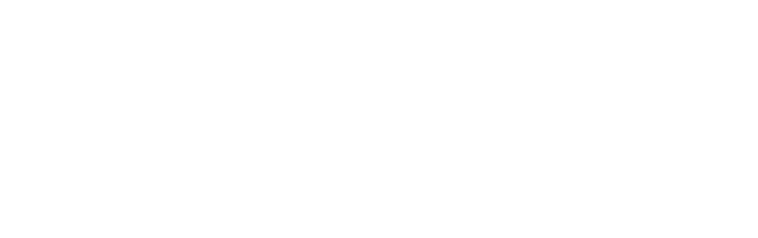
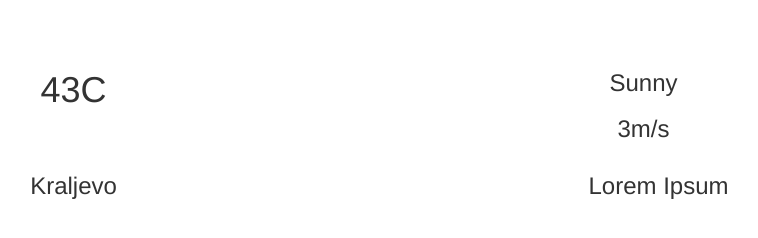
Before and after one commit to eoff93/weather-app, a website: page index.html in a window 1280 px wide. Shown: the whole page, without its empty margins (274-1032 px from the left). Drawn offline with nearby package versions, Linux system fonts and the light colour scheme.

Commit message:
Code up HTML skeleton

```diff
--- a/index.html
+++ b/index.html
@@ -23,6 +23,33 @@
     </head>
     <body>
 
+    <main class="container text-center">
+      <section class="row">
+
+        <section class="temperature col-sm-12 col-md-6">
+          <h1>43C</h1>
+        </section>
+
+        <section class="more-info row col-sm-12 col-md-6">
+          <div class="weather">
+            <h3>Sunny</h3>
+          </div>
+          <div class="wind-speed">
+            <h3>3m/s</h3>
+          </div>
+        </section>
+
+      </section>
+      <section class="row">
+        <div class="location col-sm-12 col-md-6">
+          <h3>Kraljevo</h3>
+        </div>
+
+        <div class="col-sm-12 col-md-6">
+          <h3>Lorem Ipsum</h3>
+        </div>
+      </section>
+    </main>
 
 
 
```
